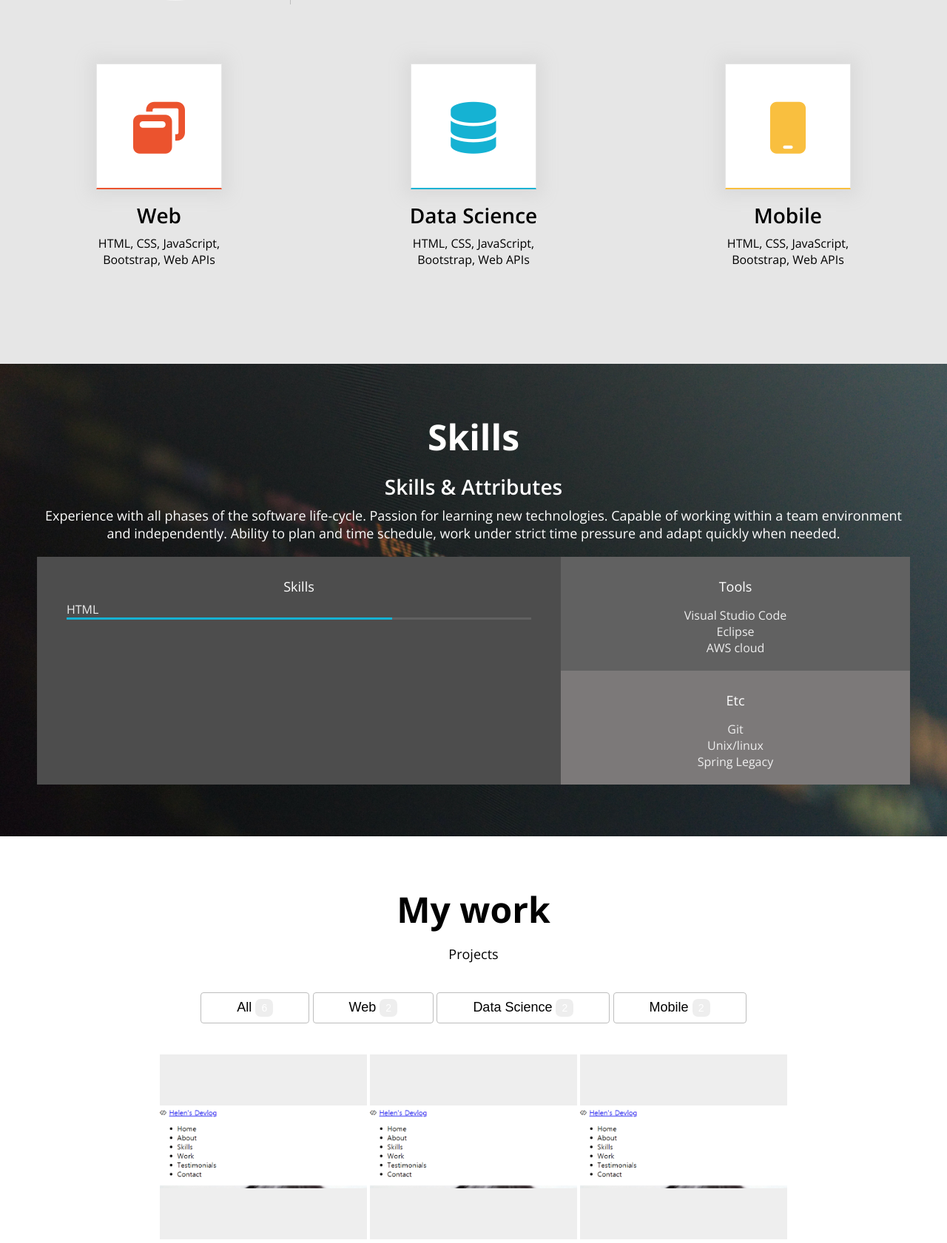
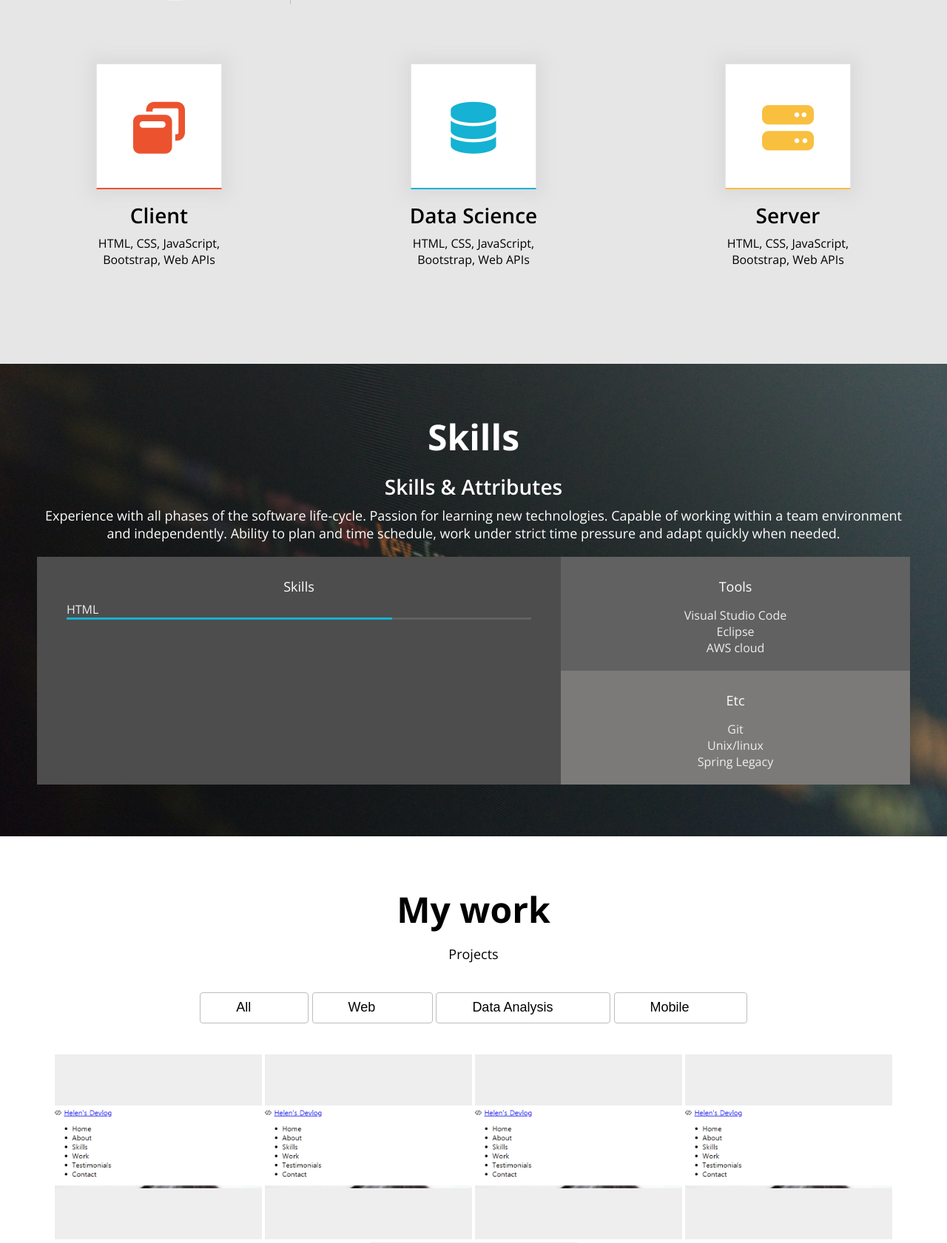
Before and after one commit to hpark3/Web, a PHP site: page / in a window 1280 px wide. Shown: the part 1100-2781 px from the top of the page at 74% size. Run offline with PHP 8.4, Linux system fonts and the light colour scheme; some libraries are stand-ins or nearby versions.

Commit message:
js: work/project filtering

```diff
--- a/index.html
+++ b/index.html
@@ -15,7 +15,7 @@
     <script src="main.js" defer></script>
 </head>
 <body>
-    <!-- Background Img Wrapper -->
+    <!-- Background Wrapper -->
     <div class="bg__wrapper">
         <!-- Navbar -->
         <nav id="navbar">
@@ -45,12 +45,12 @@
         <section id="home">
             <div class="home__container">
                 <h1 class="home__title">Hyeran Park</h1>
-                <h2 class="home__description">주니어 웹 개발자입니다.</h2>
+                <h2 class="home__description">주니어 웹 개발자 박혜란입니다.</h2>
                 <button class="home__contact">Contact me</button>
             </div>
         </section>
     </div>
-    <!-- End of Background Img Wrapper -->
+    <!-- End of Background Wrapper -->
 
     <!-- About -->
     <section id="about" class="section section__container">
@@ -67,10 +67,11 @@
             <div class="about__majors">
                 <div class="major">
                     <div class="major__icon first">
+                        <!-- <i class="fab fa-html5"></i> -->
                         <i class="fas fa-window-restore"></i>
                     </div>
                     <h2 class="major__title">
-                        Web
+                        Client
                     </h2>
                     <div class="major__description">
                         HTML, CSS, JavaScript,
@@ -91,10 +92,11 @@
                 </div>
                 <div class="major">
                     <div class="major__icon second">
-                        <i class="fas fa-mobile"></i>
+                        <!-- <i class="fas fa-mobile"></i> -->
+                        <i class="fas fa-server"></i>
                     </div>
                     <h2 class="major__title">
-                        Mobile
+                        Server
                     </h2>
                     <div class="major__description">
                         HTML, CSS, JavaScript,
@@ -197,27 +199,45 @@
             <h1>My work</h1>
             <h3>Projects</h3>
             <div class="work__categories">
-                <button class="category__btn all">All <span class="category__count"> 6</span></button>
-                <button class="category__btn">Web <span class="category__count"> 2</span></button>
-                <button class="category__btn">Data Science <span class="category__count"> 2</span></button>
-                <button class="category__btn">Mobile <span class="category__count"> 2</span></button>
+                <button class="category__btn all" data-filter="*">
+                    All <span class="category__count"> 6</span></button>
+                <button class="category__btn" data-filter="web">
+                    Web <span class="category__count"> 2</span></button>
+                <button class="category__btn" data-filter="data-analysis">
+                    Data Analysis <span class="category__count"> 2</span></button>
+                <button class="category__btn" data-filter="mobile">
+                    Mobile <span class="category__count"> 2</span></button>
             </div>
             <div class="work__projects">
-                <a href="https://github.com/hpark3/WebPortfolio" class="project" target="blank" data-type="front-end">
+                <a class="project" href="https://github.com/hpark3/WebPortfolio" target="blank" data-type="web">
                     <img class="project__img" src="imgs/projects/web-porfolio.png" alt="WebPortfolio">
                     <div class="project__description">
                         <h3>My personal webpage</h3>
                         <span>Clone coding with HTML, and CSS</span>
                     </div>
                 </a>
-                <a href="https://github.com/hpark3/WebPortfolio" class="project" target="blank" data-type="front-end">
+                <a class="project" href="https://github.com/hpark3/WebPortfolio" target="blank" data-type="web">
                     <img class="project__img" src="imgs/projects/web-porfolio.png" alt="WebPortfolio">
                     <div class="project__description">
                         <h3>My personal webpage</h3>
                         <span>Clone coding with HTML, and CSS</span>
                     </div>
                 </a>
-                <a href="https://github.com/hpark3/WebPortfolio" class="project" target="blank" data-type="front-end">
+                <a class="project" href="https://github.com/hpark3/WebPortfolio" target="blank" data-type="data-analysis">
+                    <img class="project__img" src="imgs/projects/web-porfolio.png" alt="WebPortfolio">
+                    <div class="project__description">
+                        <h3>My personal webpage</h3>
+                        <span>Clone coding with HTML, and CSS</span>
+                    </div>
+                </a>
+                <a class="project" href="https://github.com/hpark3/WebPortfolio" target="blank" data-type="data-analysis">
+                    <img class="project__img" src="imgs/projects/web-porfolio.png" alt="WebPortfolio">
+                    <div class="project__description">
+                        <h3>My personal webpage</h3>
+                        <span>Clone coding with HTML, and CSS</span>
+                    </div>
+                </a>
+                <a class="project" href="https://github.com/hpark3/WebPortfolio" target="blank" data-type="mobile">
                     <img class="project__img" src="imgs/projects/web-porfolio.png" alt="WebPortfolio">
                     <div class="project__description">
                         <h3>My personal webpage</h3>
@@ -278,5 +298,10 @@
         </div>
         <p class="contact__rights">ⓒ 2021. Hyeran Park All Rights Reserved.</p>
     </section>
+
+    <!-- Arrow-up Btn -->
+    <button class="arrow-up">
+        <i class="fas fa-angle-up"></i>
+    </button>
 </body>
 </html>
--- a/style.css
+++ b/style.css
@@ -441,6 +441,9 @@
     line-height: 24px;
     display: inline-block;
     position: relative;
+    top: -20px;
+    left: 4px;
+    opacity: 0;
     transition: all var(--animation-duration) ease-in;
     font-size: var(--font-micro);
 }
```
Also changed, not shown: other parts of style.css (+31 -0 lines), main.js (+54 -1 lines).
